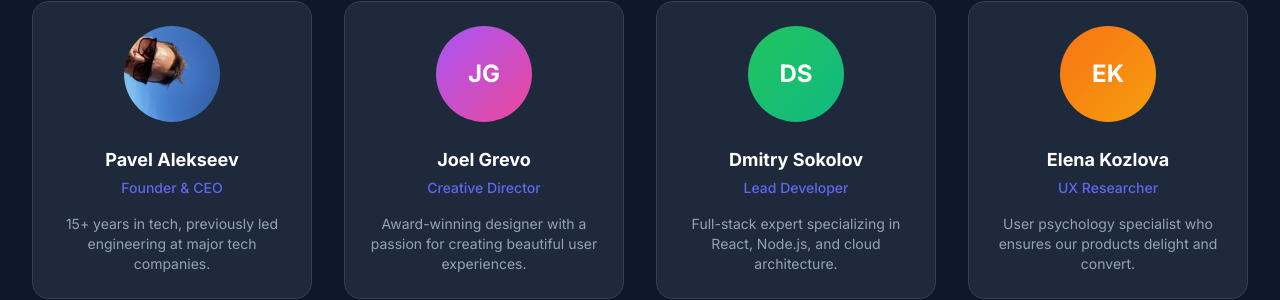
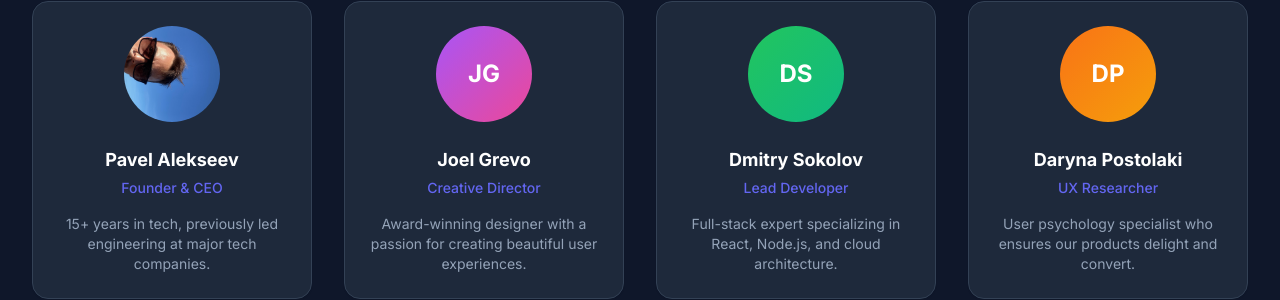
Before and after one commit to alekseevpo/SelenIT-Digital-Agency, a Next.js app: page /en/about in a window 1280 px wide. Shown: the part 2368-2668 px from the top of the page. Built offline with nearby package versions, Linux system fonts and the light colour scheme.

Commit message:
Content: Update UX Researcher to Daryna Postolaki

```diff
--- a/src/app/[lang]/about/page.tsx
+++ b/src/app/[lang]/about/page.tsx
@@ -43,7 +43,7 @@ const teamMetadata: Record<string, { color: string; position?: string }> = {
     alexander: { color: 'from-blue-500 to-cyan-500', position: 'object-top rotate-90' },
     maria: { color: 'from-purple-500 to-pink-500' },
     dmitry: { color: 'from-green-500 to-emerald-500' },
-    elena: { color: 'from-orange-500 to-amber-500' },
+    daryna: { color: 'from-orange-500 to-amber-500' },
 };
 
 export default async function AboutPage({ params: { lang } }: AboutPageProps) {
--- a/src/dictionaries/en.json
+++ b/src/dictionaries/en.json
@@ -395,11 +395,11 @@
                     "avatar": "DS"
                 },
                 {
-                    "id": "elena",
-                    "name": "Elena Kozlova",
+                    "id": "daryna",
+                    "name": "Daryna Postolaki",
                     "role": "UX Researcher",
                     "bio": "User psychology specialist who ensures our products delight and convert.",
-                    "avatar": "EK"
+                    "avatar": "DP"
                 }
             ]
         },
--- a/src/dictionaries/es.json
+++ b/src/dictionaries/es.json
@@ -395,11 +395,11 @@
                     "avatar": "DS"
                 },
                 {
-                    "id": "elena",
-                    "name": "Elena Kozlova",
+                    "id": "daryna",
+                    "name": "Daryna Postolaki",
                     "role": "Investigadora UX",
                     "bio": "Especialista en psicología del usuario que asegura que nuestros productos deleiten y conviertan.",
-                    "avatar": "EK"
+                    "avatar": "DP"
                 }
             ]
         },
--- a/src/dictionaries/ru.json
+++ b/src/dictionaries/ru.json
@@ -395,11 +395,11 @@
                     "avatar": "DS"
                 },
                 {
-                    "id": "elena",
-                    "name": "Elena Kozlova",
+                    "id": "daryna",
+                    "name": "Daryna Postolaki",
                     "role": "UX Исследователь",
                     "bio": "Специалист по психологии пользователей, гарантирующий, что наши продукты радуют и приносят результат.",
-                    "avatar": "EK"
+                    "avatar": "DP"
                 }
             ]
         },
```
